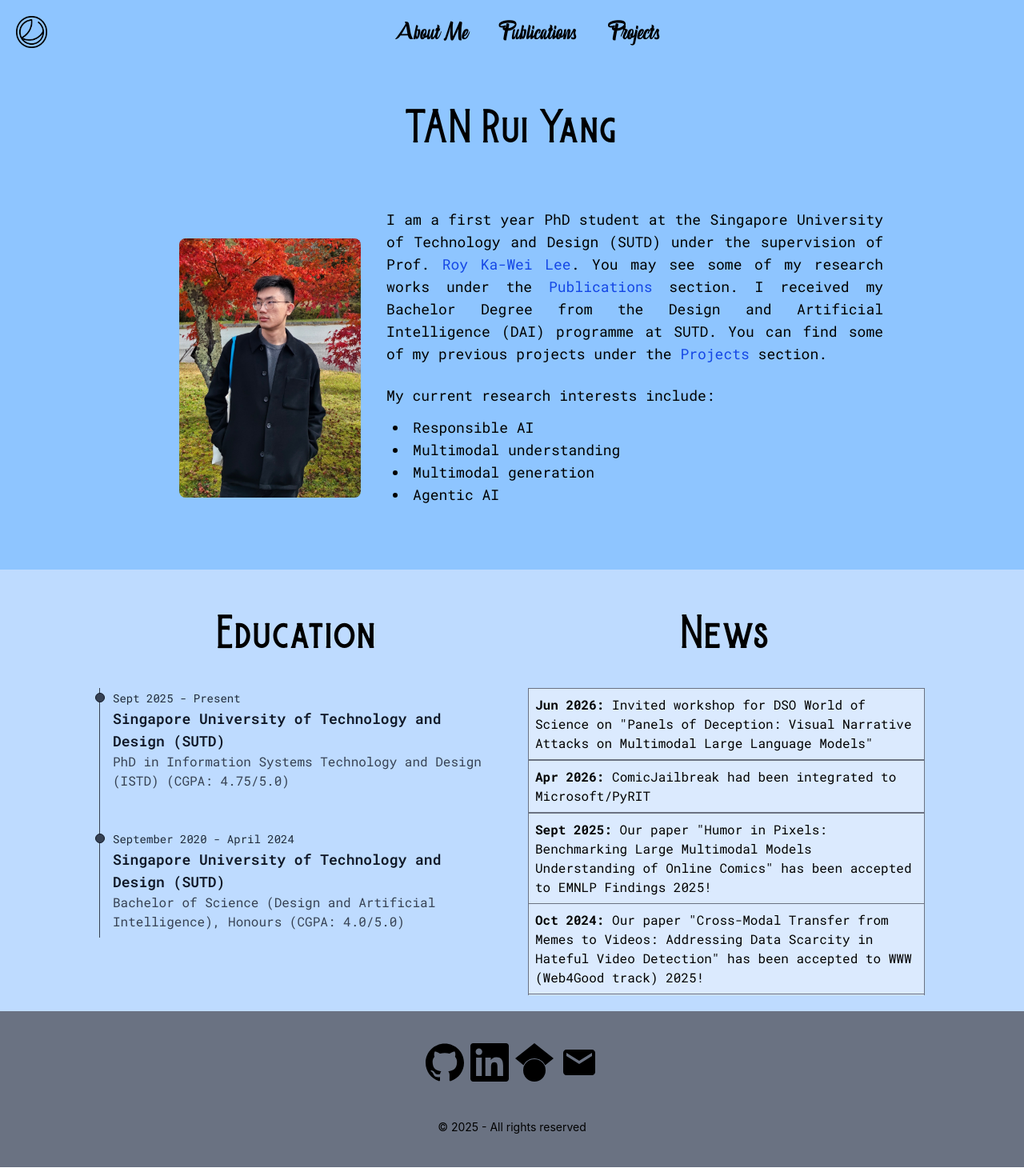
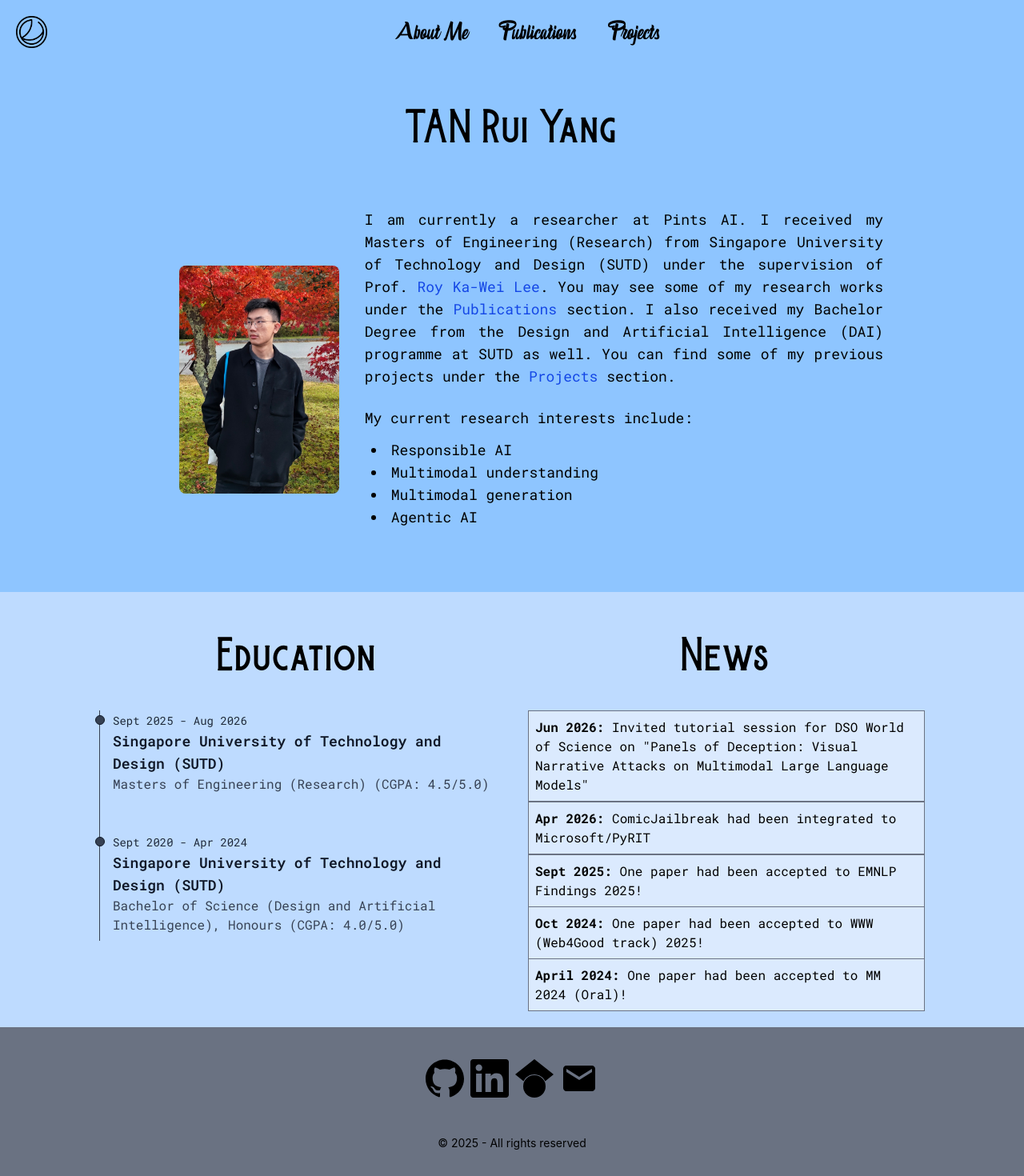
Before and after one commit to ry2001/ry2001.github.io, a React (Vite) app: page / in a window 1280 px wide. Shown: the top 1470 px of the page at 80% size. Built offline with nearby package versions, Linux system fonts and the light colour scheme.

Commit message:
Update: 17 Sept 2026

```diff
--- a/package.json
+++ b/package.json
@@ -1,6 +1,6 @@
 {
   "name": "portfolio",
-  "version": "0.2.1",
+  "version": "0.2.3",
   "homepage": "https://ry2001.github.io/",
   "private": true,
   "dependencies": {
--- a/src/pages/AboutMe.jsx
+++ b/src/pages/AboutMe.jsx
@@ -13,10 +13,10 @@ export default function AboutMe() {
           </div>
           <div className="text-justify text-lg pb-10 mx-auto px-5 my-5">
             <p className="p-3">
-              I am a first year PhD student at the Singapore University of Technology and Design (SUTD)
+              I am currently a researcher at Pints AI. I received my Masters of Engineering (Research) from Singapore University of Technology and Design (SUTD)
               under the supervision of Prof. <a className="text-blue-700 hover:text-blue-900" href='https://www.roylee.sg/'>Roy Ka-Wei Lee</a>.
               You may see some of my research works under the <a href="/publications" className="text-blue-700 hover:text-blue-900"> Publications</a> section.
-              I received my Bachelor Degree from the Design and Artificial Intelligence (DAI) programme at SUTD.
+              I also received my Bachelor Degree from the Design and Artificial Intelligence (DAI) programme at SUTD as well.
               You can find some of my previous projects under the <a href="/projects" className="text-blue-700 hover:text-blue-900"> Projects</a> section.
             </p>
             <p className="p-3">
@@ -40,19 +40,19 @@ export default function AboutMe() {
                 <li className="mb-10 ml-4">
                   <div className="absolute w-3 h-3 bg-gray-700 rounded-full mt-1.5 -left-1.5 border border-gray-900"></div>
                   <time className="mb-1 text-sm font-normal leading-none text-gray-800">
-                    Sept 2025 - Present
+                    Sept 2025 - Aug 2026
                   </time>
                   <h3 className="text-lg font-semibold text-gray-900">
                     Singapore University of Technology and Design (SUTD)
                   </h3>
                   <p className="text-base font-normal text-gray-700 pb-2">
-                    PhD in Information Systems Technology and Design (ISTD) (CGPA: 4.75/5.0)
+                    Masters of Engineering (Research) (CGPA: 4.5/5.0)
                   </p>
                 </li>
                 <li className="mb-10 ml-4">
                   <div className="absolute w-3 h-3 bg-gray-700 rounded-full mt-1.5 -left-1.5 border border-gray-900"></div>
                   <time className="mb-1 text-sm font-normal leading-none text-gray-800">
-                    September 2020 - April 2024
+                    Sept 2020 - Apr 2024
                   </time>
                   <h3 className="text-lg font-semibold text-gray-900">
                     Singapore University of Technology and Design (SUTD)
@@ -71,7 +71,7 @@ export default function AboutMe() {
               <ul className="list-inside">
                 <li>
                   <p className="border-x border-y border-gray-500 p-2">
-                    <strong>Jun 2026:</strong> Invited workshop for DSO World of Science on "Panels of Deception: Visual Narrative Attacks on Multimodal Large Language Models"
+                    <strong>Jun 2026:</strong> Invited tutorial session for DSO World of Science on "Panels of Deception: Visual Narrative Attacks on Multimodal Large Language Models"
                   </p>
                 </li>
                 <li>
@@ -81,59 +81,22 @@ export default function AboutMe() {
                 </li>
                 <li>
                   <p className="border-x border-y border-gray-500 p-2">
-                    <strong>Sept 2025:</strong> Our paper "Humor in Pixels: Benchmarking Large Multimodal Models Understanding of Online Comics" has been accepted to EMNLP Findings 2025!
+                    <strong>Sept 2025:</strong> One paper had been accepted to EMNLP Findings 2025!
                   </p>
                 </li>
                 <li>
                   <p className="border-x border-gray-500 p-2">
-                    <strong>Oct 2024:</strong> Our paper "Cross-Modal Transfer from Memes to Videos: Addressing Data Scarcity in Hateful Video Detection" has been accepted to WWW (Web4Good track) 2025!
+                    <strong>Oct 2024:</strong> One paper had been accepted to WWW (Web4Good track) 2025!
                   </p>
                 </li>
                 <li>
                   <p className="border-x border-y border-gray-500 p-2">
-                    <strong>April 2024:</strong> Our paper "MultiHateClip: A Multilingual Benchmark Dataset for Hateful Video Detection on YouTube and Bilibili" has been accepted to MM 2024!
+                    <strong>April 2024:</strong> One paper had been accepted to MM 2024 (Oral)!
                   </p>
                 </li>
               </ul>
             </div>
           </div>
-          {/* <div className="w-2/5 flex flex-col mx-5">
-            <p className="font-burtons text-5xl p-10 text-center">Working Experience</p>
-            <div>
-              <ol className="relative border-l border-gray-700">
-                <li className="mb-10 ml-4">
-                  <div className="absolute w-3 h-3 bg-gray-700 rounded-full mt-1.5 -left-1.5 border border-gray-900"></div>
-                  <time className="mb-1 text-sm font-normal leading-none text-gray-800">
-                    May 2024 - Aug 2025
-                  </time>
-                  <h3 className="text-lg font-semibold text-gray-900">
-                    Singapore University of Technology and Design (SUTD)
-                  </h3>
-                  <h3 className="text-sm font-semibold text-gray-800">
-                    Social AI Studio
-                  </h3>
-                  <p className="mb-4 text-base font-normal text-gray-700">
-                    Research Assistant
-                  </p>
-                </li>
-                <li className="mb-10 ml-4">
-                  <div className="absolute w-3 h-3 bg-gray-700 rounded-full mt-1.5 -left-1.5 border border-gray-900"></div>
-                  <time className="mb-1 text-sm font-normal leading-none text-gray-800">
-                    May 2023 - Sept 2023
-                  </time>
-                  <h3 className="text-lg font-semibold text-gray-900">
-                    Changi Airport Group (CAG)
-                  </h3>
-                  <h3 className="text-sm font-semibold text-gray-800">
-                    Digital, Innovation, Ventures & Analytics (DIVA)
-                  </h3>
-                  <p className="mb-4 text-base font-normal text-gray-700">
-                    AI & IoT Engineer Intern
-                  </p>
-                </li>
-              </ol>
-            </div>
-          </div> */}
         </div>
       </section>
     </main>
```
Also changed, not shown: 1 other file (tests, documents, lock files or other folders).
